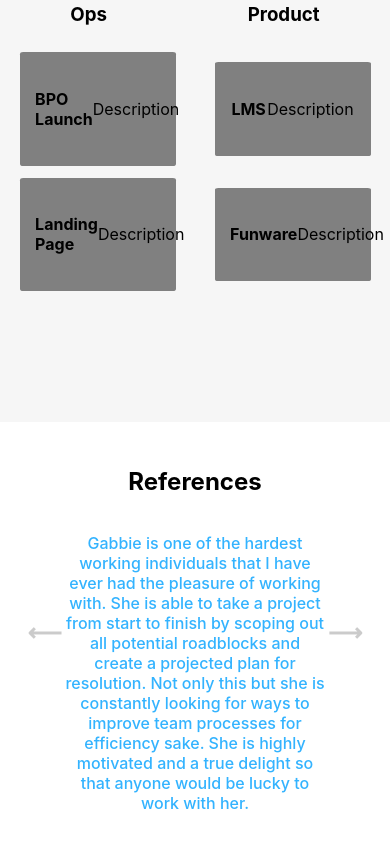
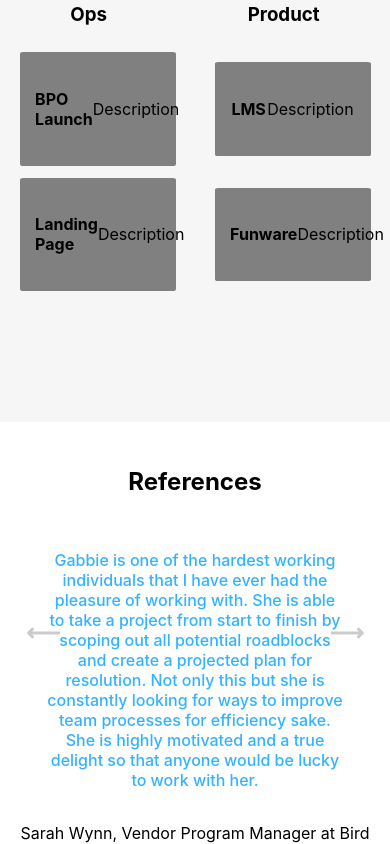
Before and after one commit to gabbiedla/portfoliov2, a React (Create React App) app: page / in a window 390 px wide. Shown: the part 3218-4062 px from the top of the page. Built offline with nearby package versions, Linux system fonts and the light colour scheme.

Commit message:
slider contd

```diff
--- a/src/Components/Slider/Slider.css
+++ b/src/Components/Slider/Slider.css
@@ -1,12 +1,11 @@
-/* MOBILE FIRST */
 @media screen and (max-width: 768px) {
+  .section {
+    margin: 0 auto;
+  }
+
   .section-center {
-    margin: 0 auto;
-    /* margin-top: 4rem; */
-    width: 90vw;
-    /* have to have a height */
-    /* min-height: 55vh; */
-    /* max-width: 800px; */
+    width: 100vw;
+
     height: 50vh;
     text-align: center;
     position: relative;
@@ -16,48 +15,42 @@
     overflow: hidden;
   }
 
-  .slider-title {
-    padding-top: 3vh;
+  article {
+    position: absolute;
+    align-items: center;
+    justify-content: center;
+
+    flex-direction: column;
+    top: 0;
+
+    width: 100vw;
+    height: 100vh;
+
+    transition: var(--transition);
   }
 
-  .ref-text {
-    font-size: 1rem;
-    /* font-style: italic; */
-    padding-top: 2vh;
-    padding-left: 4em;
-    padding-right: 4em;
-    font-weight: 500;
-    /* max-width: 700px; */
-    /* text-align: center; */
-    /* width: 60vw; */
-    color: #33b3ff;
+  .prev,
+  .next {
+    display: flex;
+    justify-content: center;
+
+    position: absolute;
+    border-color: transparent;
+    font-size: x-large;
+    color: var(--clr-white);
+    background: var(--clr-grey-5);
+    cursor: pointer;
+    font-weight: 700;
+    padding-left: 1em;
+    padding-right: 1em;
   }
 
-  .ref-name {
-    /* font-weight: 300; */
-    font-size: 1rem;
-    padding-top: 2vh;
-    padding-bottom: 2vh;
+  .prev {
+    left: 0;
   }
 
-  button {
-    opacity: 0.2;
-  }
-
-  button:hover {
-    color: #33b3ff;
-    opacity: 2;
-    /* font-size: xx-large; */
-  }
-
-  article {
-    position: absolute;
-    top: 0;
-    /* left: 0; */
-    width: 100vw;
-    height: 100vh;
-    /* opacity: 0; */
-    transition: var(--transition);
+  .next {
+    right: 0;
   }
 
   article.activeSlide {
@@ -73,27 +66,34 @@
     transform: translateX(100%);
   }
 
-  .prev {
-    left: 0;
+  .slider-title {
+    padding-top: 3vh;
   }
 
-  .next {
-    right: 0;
+  .ref-text {
+    font-size: 1rem;
+
+    padding-top: 4vh;
+    padding-left: 12vw;
+    padding-right: 12vw;
+    font-weight: 500;
+
+    color: #33b3ff;
   }
 
-  .prev,
-  .next {
-    display: flex;
-    justify-content: center;
-    /* flex-direction: row; */
-    position: absolute;
-    border-color: transparent;
-    font-size: x-large;
-    color: var(--clr-white);
-    background: var(--clr-grey-5);
-    cursor: pointer;
-    font-weight: 700;
-    /* border-radius: var(--radius); */
+  .ref-name {
+    font-size: 1rem;
+    padding-top: 2vh;
+    margin-bottom: 4%;
+  }
+
+  button {
+    opacity: 0.2;
+  }
+
+  button:hover {
+    color: #33b3ff;
+    opacity: 2;
   }
 }
 
```
